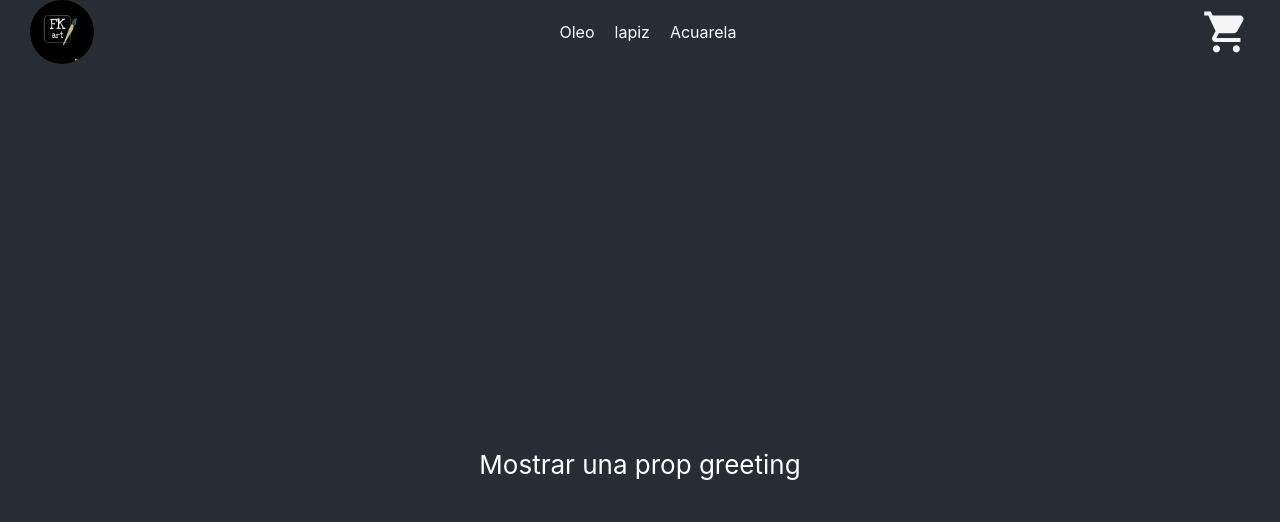
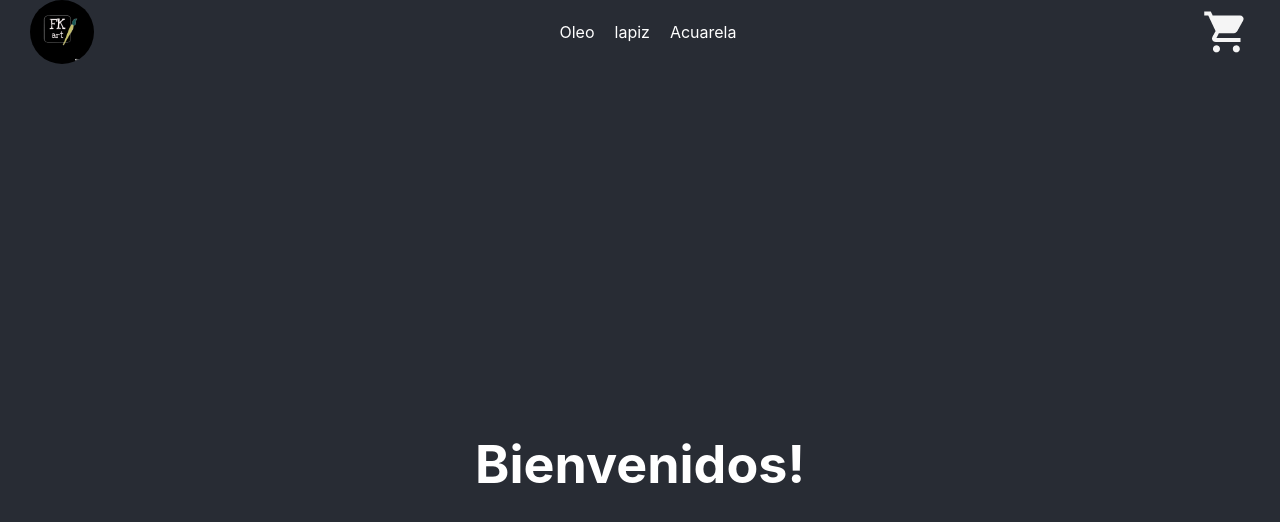
Before and after one commit to gaston872/proyectoReact, a React (Create React App) app: page / in a window 1280 px wide. Shown: the top 522 px of the page. Built offline with nearby package versions, Linux system fonts and the light colour scheme.

Commit message:
agrego greeting

```diff
--- a/src/App.js
+++ b/src/App.js
@@ -1,4 +1,3 @@
-import logo from './logo.svg';
 import './App.css';
 import Navbar from './Components/NavBar/Navbar';
 import ItemListContainer from './Components/ItemListContainer/ItemListContainer';
@@ -10,7 +9,7 @@ function App() {
     <Navbar/>
     <div className="App">
       <header className="App-header">
-      <ItemListContainer/>
+      <ItemListContainer greeting="Bienvenidos!"/>
       </header>
     </div>
   </>
--- a/src/Components/ItemListContainer/ItemListContainer.jsx
+++ b/src/Components/ItemListContainer/ItemListContainer.jsx
@@ -1,8 +1,8 @@
 import React from 'react'
 
-function ItemListContainer() {
+function ItemListContainer(props) {
     return (
-        <div>Mostrar una prop greeting</div>
+        <h1>{props.greeting}</h1>
     )
 }
 
```
